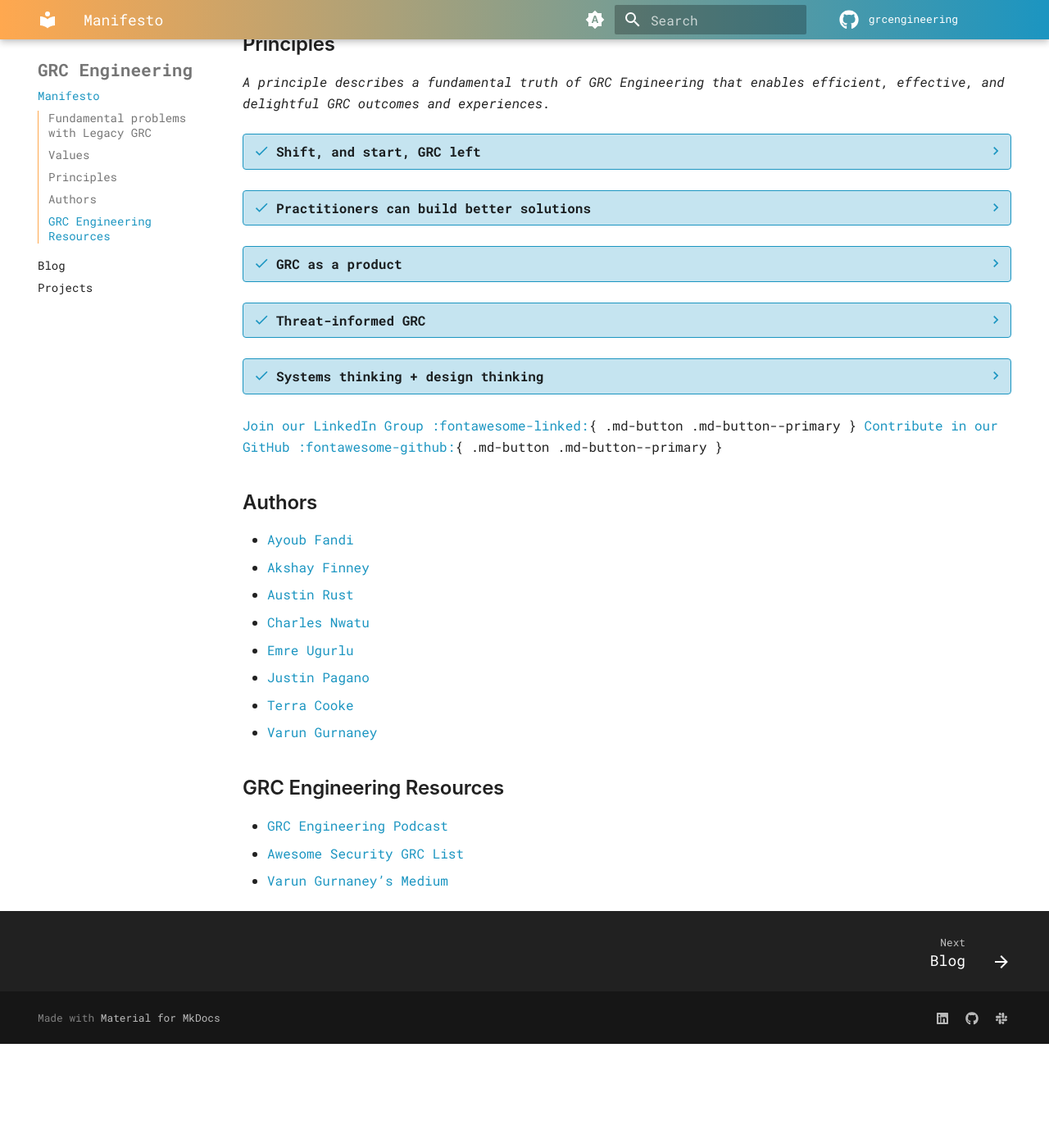
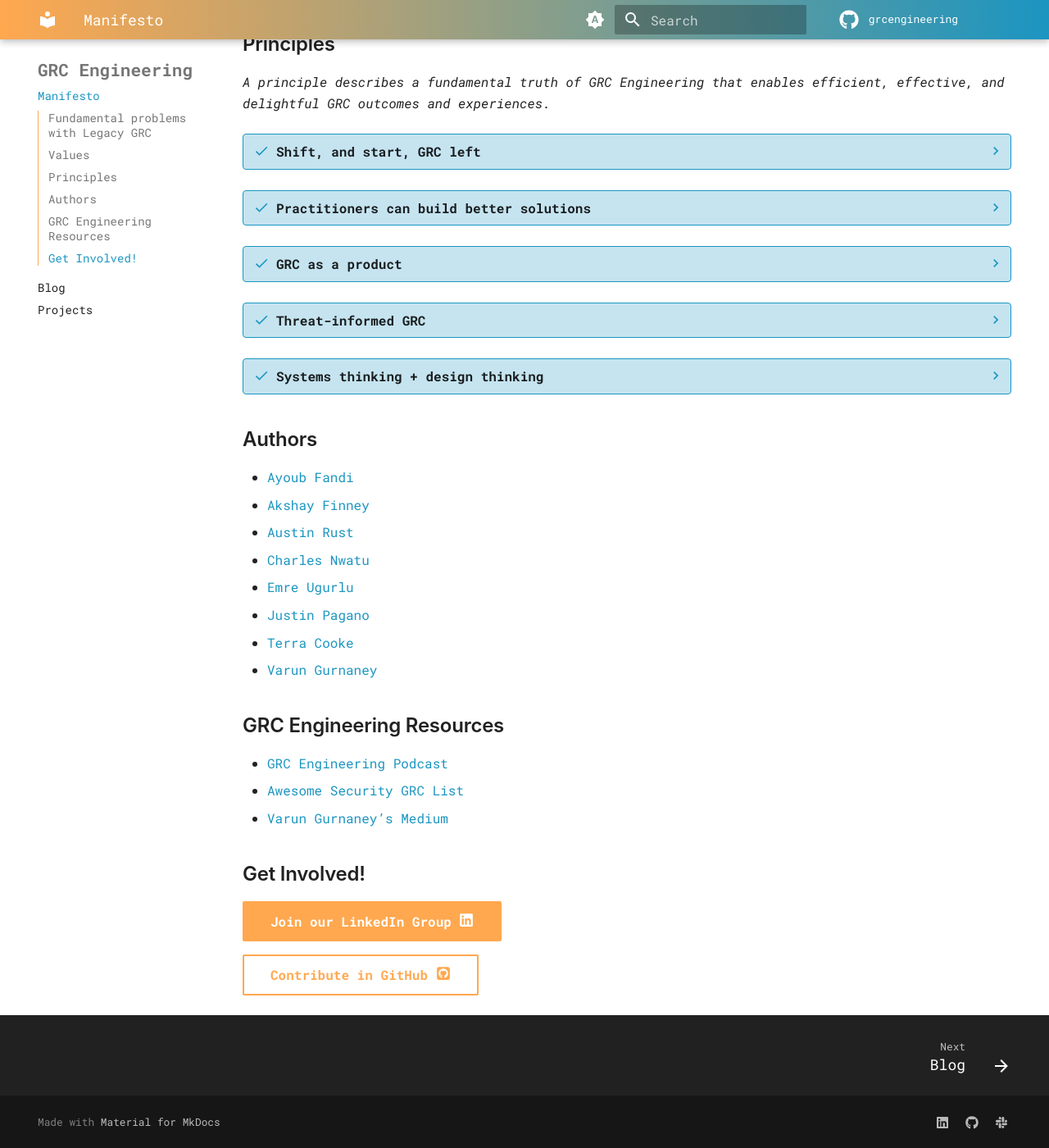
Before and after one commit to grcengineering/grcengineering.github.io, an MkDocs documentation site: the page built from docs/index.md, in a window 1280 px wide and 1400 px high, scrolled down 1605 px. Shown: the whole window at 82% size. Built offline with MkDocs 1.6.1 and Material for MkDocs 9.7.7, drawn with Linux system fonts in a browser that asks for light colours; some web fonts are replaced; plug-ins that fetch from the network failed and are left out; comment, search, counter and statistics services are not loaded; before the commit the page ends 2878 px from its top, so only the background shows below that.

Commit message:
Adding social links/buttons

```diff
--- a/docs/index.md
+++ b/docs/index.md
@@ -92,9 +92,6 @@ _A principle describes a fundamental truth of GRC Engineering that enables effic
 
     Synthesizing these two thinking styles can unlock new levels of efficiency and effectiveness for any GRC program.
 
-[Join our LinkedIn Group :fontawesome-linked:](https://www.linkedin.com/groups/12997229/){ .md-button .md-button--primary }
-[Contribute in our GitHub :fontawesome-github:](https://www.linkedin.com/groups/12997229/){ .md-button .md-button--primary }
-
 ## Authors
 - [Ayoub Fandi](https://www.linkedin.com/in/ayoubfandi/)
 - [Akshay Finney](https://www.linkedin.com/in/akshay-finney/)
@@ -109,3 +106,8 @@ _A principle describes a fundamental truth of GRC Engineering that enables effic
 - [GRC Engineering Podcast](https://open.spotify.com/show/3SkXwuXewy0qXXhICy5e6W)
 - [Awesome Security GRC List](https://github.com/Arudjreis/awesome-security-GRC)
 - [Varun Gurnaney’s Medium](https://medium.com/@varungurnaney)
+
+## Get Involved!
+[Join our LinkedIn Group :fontawesome-brands-linkedin:](https://www.linkedin.com/groups/12997229/){ .md-button .md-button--primary }
+
+[Contribute in GitHub :fontawesome-brands-square-github:](https://github.com/grcengineering/grcengineering.github.io){ .md-button }
--- a/mkdocs.yml
+++ b/mkdocs.yml
@@ -9,6 +9,10 @@ markdown_extensions:
   - admonition
   - pymdownx.details
   - pymdownx.superfences
+  - attr_list
+  - pymdownx.emoji:
+      emoji_generator: !!python/name:material.extensions.emoji.to_svg
+      emoji_index: !!python/name:material.extensions.emoji.twemoji
 plugins:
   - privacy
   - search
```
